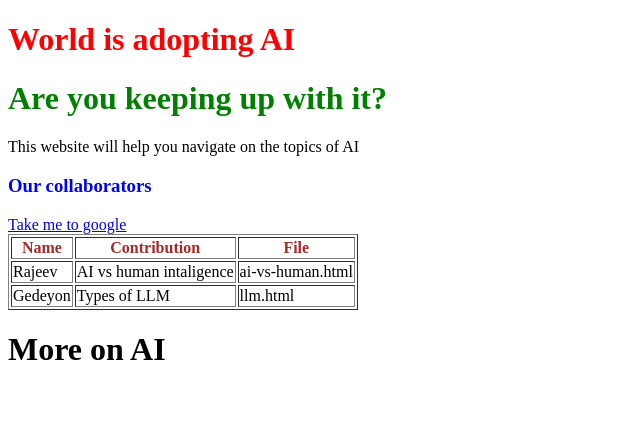
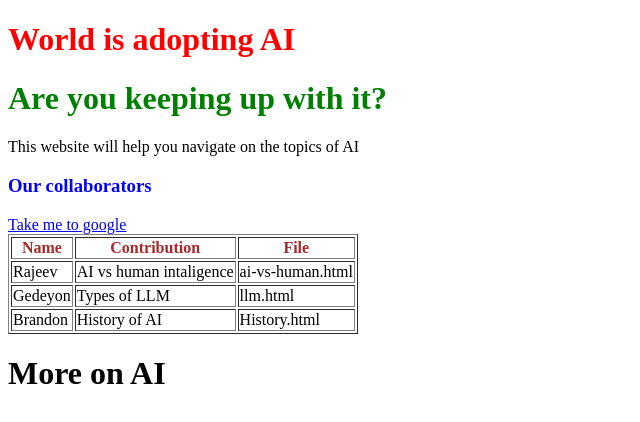
Before and after one commit to practicalit/practical-ai, a plain HTML site: page index.html in a window 1280 px wide. Shown: the whole page, without its empty margins (0-640 px from the left). Drawn offline with Linux system fonts and the light colour scheme.

Commit message:
Add files via upload

```diff
--- a/index.html
+++ b/index.html
@@ -55,6 +55,9 @@
                     <td>Types of LLM</td>
                     <td>llm.html</td>
                 </tr>
+                <td>Brandon</td>
+                <td>History of AI</td>
+                <td>History.html</td>
         </tbody>
         <a href="https://google.com">Take me to google</a>
     </table>
```
